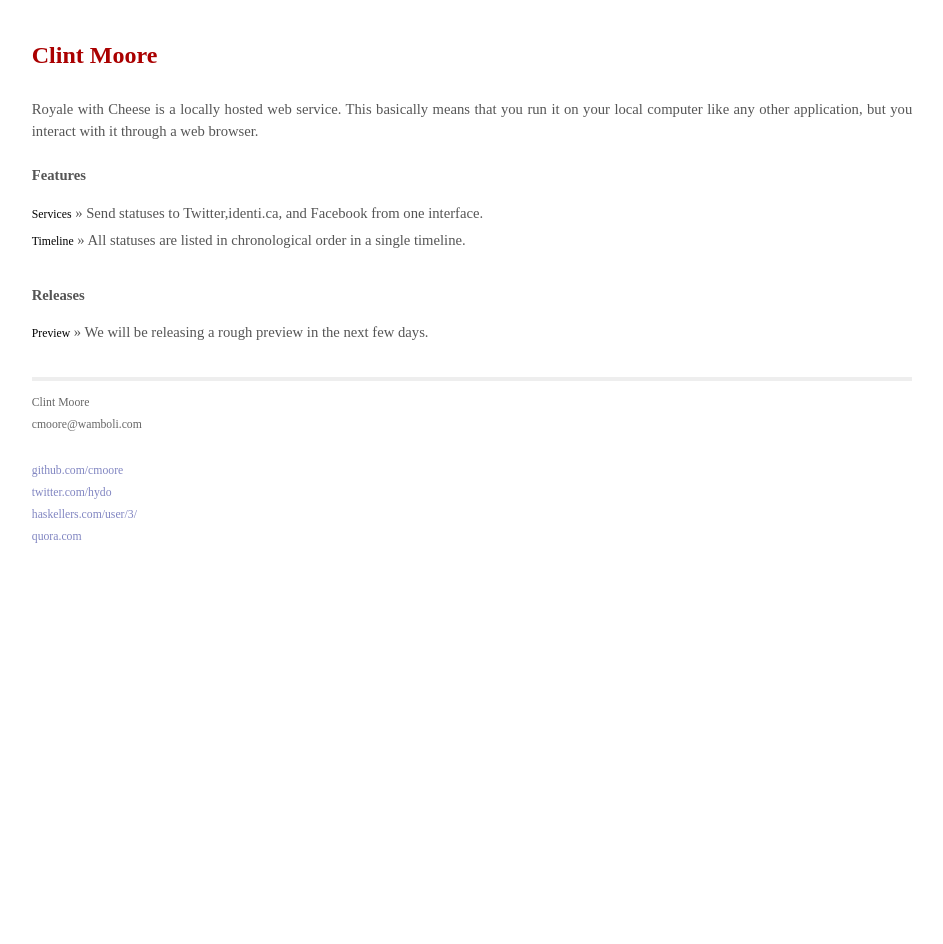
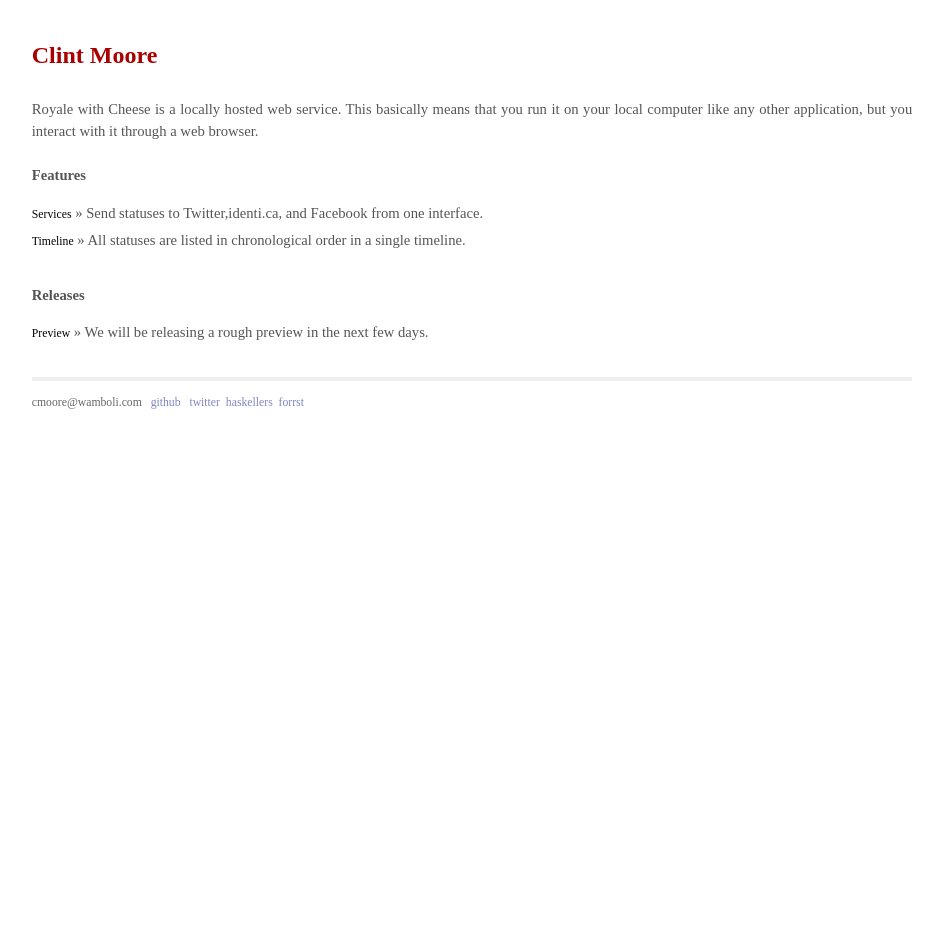
Before and after one commit to cmoore/cmoore.github.com, a Jekyll site: the page built from rwc/index.html, in a window 1280 px wide. Shown: the whole page, without its empty margins (168-1111 px from the left). Built offline with Jekyll 4.4.1, drawn with Linux system fonts in a browser that asks for light colours; Markdown is read by kramdown in place of the engine named in the settings.

```diff
--- a/_layouts/default.html
+++ b/_layouts/default.html
@@ -6,12 +6,10 @@
 		<meta http-equiv="content-type" content="text/html; charset=utf-8" />
 		<title>Clint Moore</title>
 		<meta name="author" content="Clint Moore" />
-
 		<link rel="stylesheet" href="/css/syntax.css" type="text/css" />
 		<link rel="stylesheet" href="/css/screen.css" type="text/css" media="screen, projection" />
 	</head>
 	<body>
-
 		<script src="http://ajax.googleapis.com/ajax/libs/webfont/1.0.9/webfont.js"></script>
 		<script type="text/javascript">
 			WebFontConfig = {
@@ -27,29 +25,19 @@
 			s.parentNode.insertBefore(wf, s);
 			})();
 		</script>
-
 		<div class="site">
-
 			<div class="title">
 				<a class="ohai" href="/">Clint Moore</a>
 			</div>
-
 			{{ content }}
-
-  <div class="footer">
+			<div class="footer" style="clear:both;">
 				<div class="contact">
 					<p>
-        Clint Moore<br />
-        cmoore@wamboli.com
-      </p>
-    </div>
-		<div style="clear:both;"></div>
-    <div class="contact">
-      <p>
-        <a href="http://github.com/cmoore/">github.com/cmoore</a><br />
-        <a href="http://twitter.com/hydo/">twitter.com/hydo</a> <br />
-				<a href="http://www.haskellers.com/user/3/">haskellers.com/user/3/</a><br />
-				<a href="http://www.quora.com/Clint-Moore">quora.com</a> <br />
+						cmoore@wamboli.com &nbsp;
+						<a href="http://github.com/cmoore/">github</a> &nbsp;
+						<a href="http://twitter.com/hydo/">twitter</a>&nbsp;
+						<a href="http://www.haskellers.com/user/3/">haskellers</a>&nbsp;
+						<a href="http://forrst.me/hydo">forrst</a>
 					</p>
 				</div>
 			</div>
```
Also changed, not shown: _posts/2011-02-07-couchdb-reexcitement.textile (added, +32 -0 lines). Lines whose indentation alone changed are shown as unchanged.
